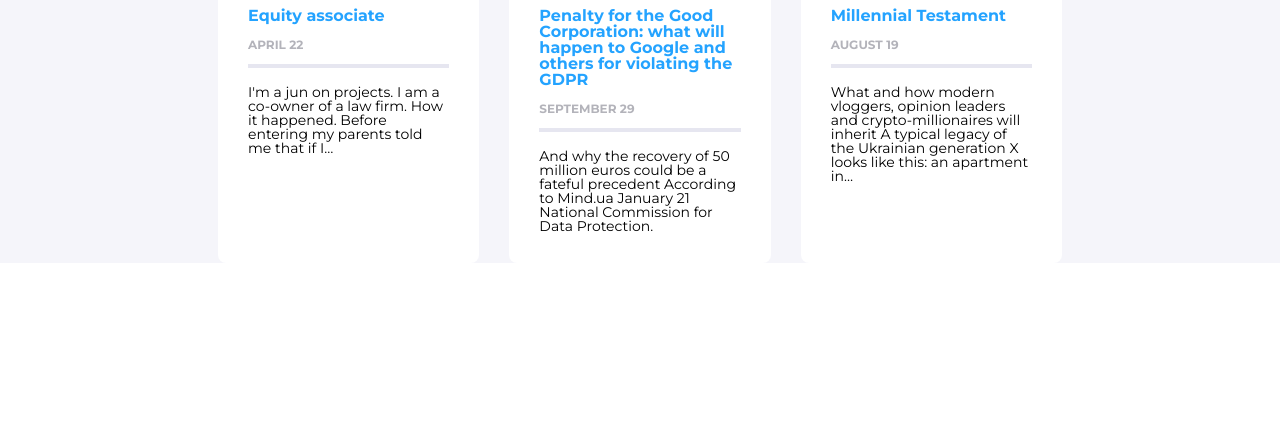
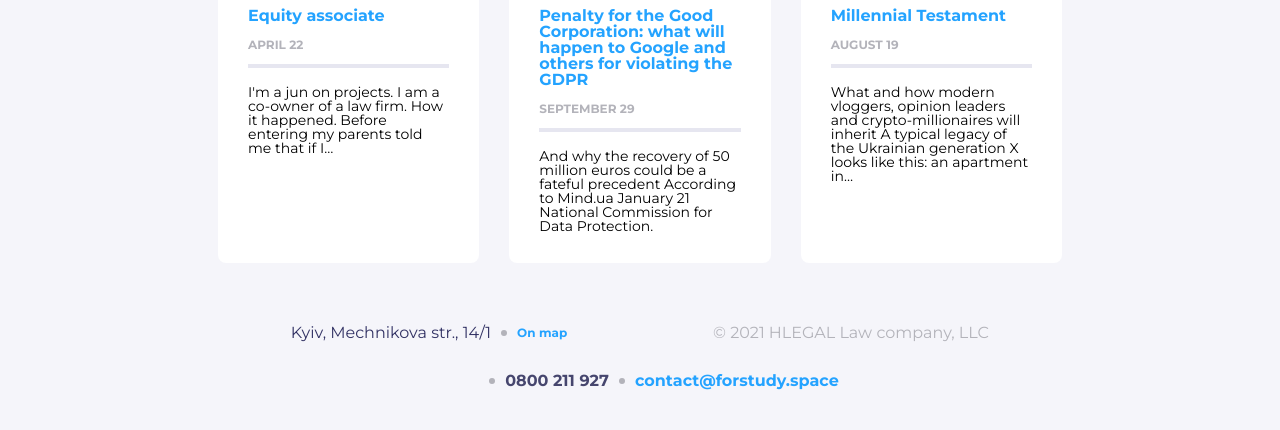
Before and after one commit to Kris07265/hlegal, a website built with Vite: page index.html in a window 1280 px wide. Shown: the part 2641-3071 px from the top of the page. Before the commit the page ends 2904 px from the top, so only its background shows below. Built offline with nearby package versions, Linux system fonts and the light colour scheme; files whose address does not match are found by name.

Commit message:
added footer

```diff
--- a/index.html
+++ b/index.html
@@ -370,6 +370,33 @@
         </div>
       </section>
     </main>
+    <footer class="footer">
+      <div class="container footer__container">
+        <div class="footer__adress">
+          <p class="footer__adress-desc">Kyiv, Mechnikova str., 14/1</p>
+          <span class="dotted dotted--gray"></span>
+          <a class="footer__adress-link" href="#">On map</a>
+        </div>
+        <div class="footer__contacts">
+          <a class="footer__contacts-logo" href="#">
+            <svg>
+              <use href="/src/img/icons/sprites.svg#facebook"></use>
+            </svg>
+          </a>
+          <span class="dotted dotted--gray"></span>
+          <a class="footer__contacts-tel" href="tel:+380800211927"
+            >0800 211 927</a
+          >
+          <span class="dotted dotted--gray"></span>
+          <a class="footer__contacts-email" href="mailto:contact@forstudy.space"
+            >contact@forstudy.space</a
+          >
+        </div>
+        <div class="footer__copyright">
+          <p>© 2021 HLEGAL Law company, LLC</p>
+        </div>
+      </div>
+    </footer>
     <svg xmlns="http://www.w3.org/2000/svg" class="hidden">
       <symbol id="iconCoprorate" viewBox="0 0 64 64" fill="none">
         <g clip-path="url(#iconCoprorate_one)">
--- /dev/null
+++ b/src/scss/_footer.scss
@@ -0,0 +1,115 @@
+@use "vars" as v;
+
+.footer {
+  background: v.$bg-color;
+  padding: 62px 0 30px;
+  text-align: center;
+  // .footer__container
+
+  &__container {
+    @media screen and (min-width: v.$breakpoint-md) {
+      display: flex;
+      flex-wrap: wrap;
+    }
+  }
+
+  // .footer__adress
+
+  &__adress {
+    @media screen and (min-width: v.$breakpoint-md) {
+      flex: 1 1 50%;
+      display: flex;
+      gap: 10px;
+      justify-content: center;
+      align-items: center;
+    }
+  }
+
+  // .footer__adress-desc
+
+  &__adress-desc {
+    font-size: 16px;
+    color: v.$main-color;
+  }
+
+  // .footer__adress-link
+
+  &__adress-link {
+    margin-top: 10px;
+    display: block;
+    text-decoration: none;
+    font-weight: 700;
+    font-size: 12px;
+    color: v.$regular-color;
+    @media screen and (min-width: v.$breakpoint-md) {
+      margin-top: 0;
+    }
+  }
+
+  // .footer__contacts
+
+  &__contacts {
+    margin-top: 21px;
+    @media screen and (min-width: v.$breakpoint-md) {
+      order: 1;
+      flex: 1 1 100%;
+      display: flex;
+      gap: 10px;
+      justify-content: center;
+      align-items: center;
+    }
+  }
+
+  // .footer__contacts-logo
+
+  &__contacts-logo {
+    width: 38px;
+    height: 38px;
+    display: inline-block;
+    @media screen and (min-width: v.$breakpoint-md) {
+      margin-top: 0;
+    }
+    svg {
+      width: 38px;
+      height: 38px;
+      fill: v.$regular-color;
+    }
+  }
+  &__contacts-tel {
+    margin-top: 10px;
+    display: block;
+    text-decoration: none;
+    font-weight: 700;
+    font-size: 16px;
+    color: v.$alt-color;
+    @media screen and (min-width: v.$breakpoint-md) {
+      margin-top: 0;
+    }
+  }
+
+  &__contacts-email {
+    margin-top: 10px;
+    display: block;
+    text-decoration: none;
+    font-weight: 700;
+    font-size: 16px;
+    color: v.$regular-color;
+    @media screen and (min-width: v.$breakpoint-md) {
+      margin-top: 0;
+    }
+  }
+
+  // .footer__copyright
+
+  &__copyright {
+    margin-top: 30px;
+    @media screen and (min-width: v.$breakpoint-md) {
+      flex: 1 1 50%;
+      margin-top: 0;
+    }
+    p {
+      font-size: 16px;
+      color: v.$text-color;
+    }
+  }
+}
--- a/src/scss/style.scss
+++ b/src/scss/style.scss
@@ -6,3 +6,4 @@
 @use "services";
 @use "partners";
 @use "publications";
+@use "footer";
```
